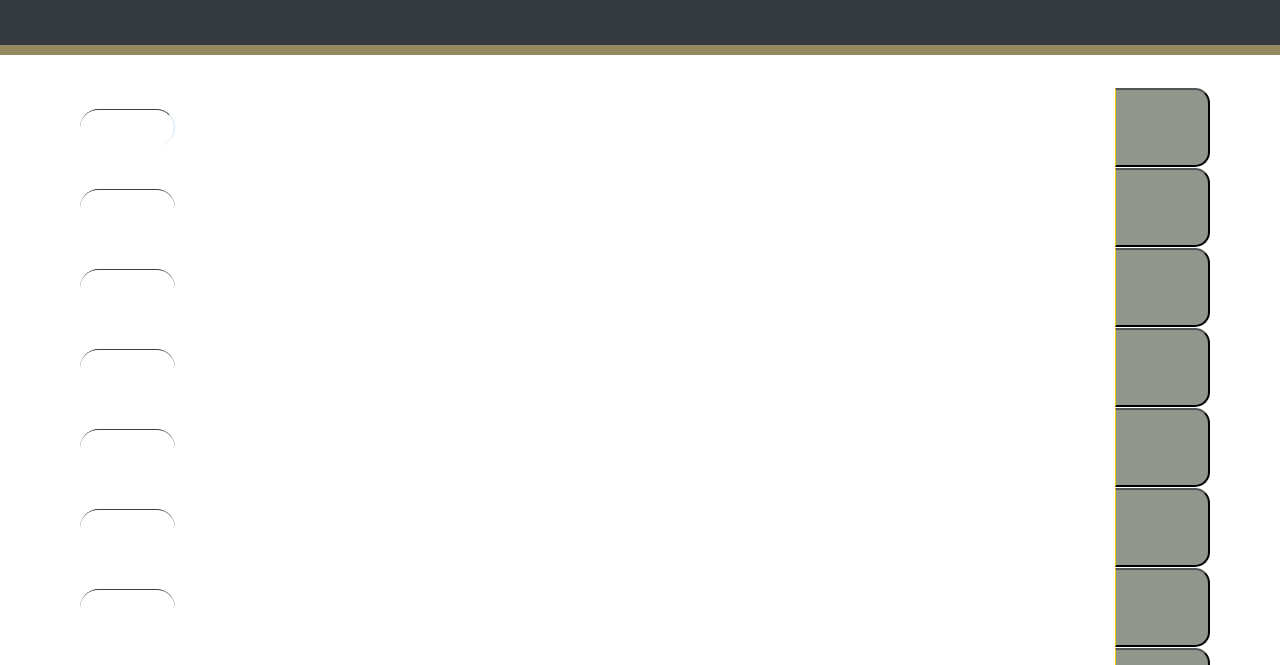
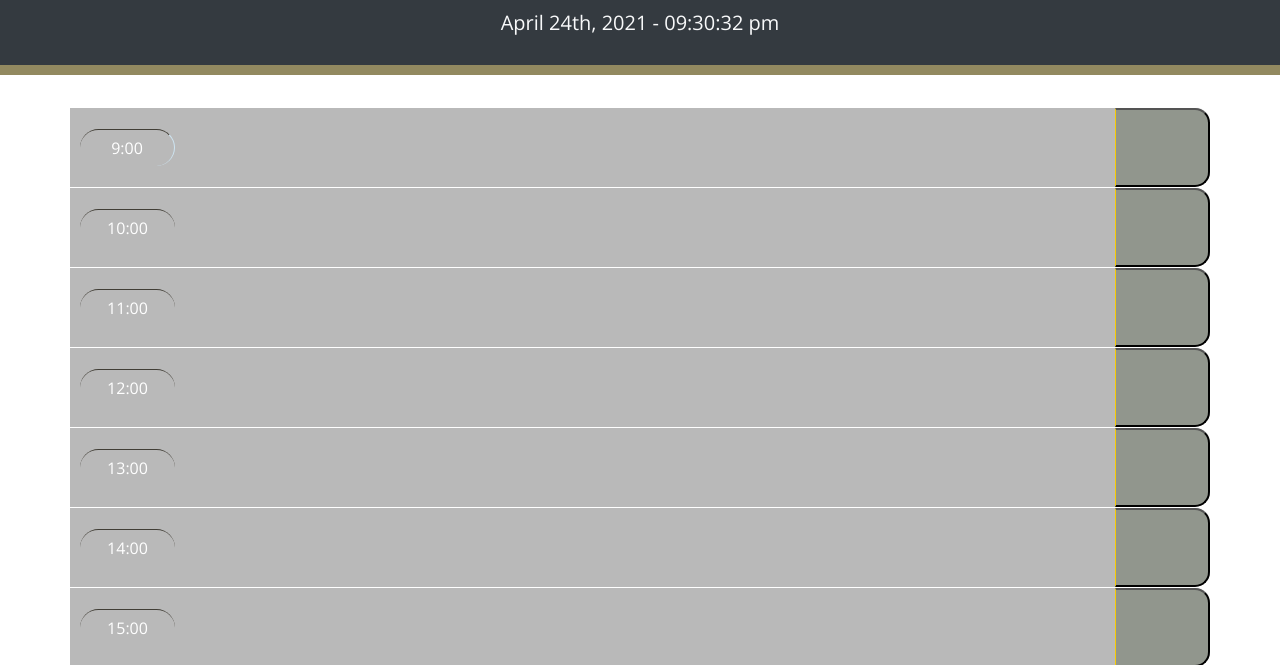
Before and after one commit to nellirism/iDorei, a plain HTML site: page index.html in a window 1280 px wide. Shown: the part 133-798 px from the top of the page. Drawn offline with nearby package versions, Linux system fonts and the light colour scheme; files that its build step writes are made by us from their sources; a web font is replaced by a local one.

Commit message:
Adjusted path of directories

```diff
--- a/index.html
+++ b/index.html
@@ -8,7 +8,7 @@
     <link rel="stylesheet" href="https://cdnjs.cloudflare.com/ajax/libs/open-iconic/1.1.1/font/css/open-iconic-bootstrap.min.css" />
     <link rel="stylesheet" href="https://use.fontawesome.com/releases/v5.8.1/css/all.css" integrity="sha384-50oBUHEmvpQ+1lW4y57PTFmhCaXp0ML5d60M1M7uH2+nqUivzIebhndOJK28anvf" crossorigin="anonymous"/>
     <link href="https://fonts.googleapis.com/css?family=Open+Sans&display=swap" rel="stylesheet"/>
-    <link rel="stylesheet" href="./style.css" />
+    <link rel="stylesheet" href="./develop/style.css" />
     <title>iDorei Work Day Scheduler</title>
   </head>
 
@@ -98,6 +98,6 @@
 
     <script src="https://code.jquery.com/jquery-3.4.1.min.js"></script>
     <script src="https://cdnjs.cloudflare.com/ajax/libs/moment.js/2.24.0/moment.min.js"></script>
-    <script src="./script.js"></script>
+    <script src="./develop/script.js"></script>
   </body>
 </html>
```
